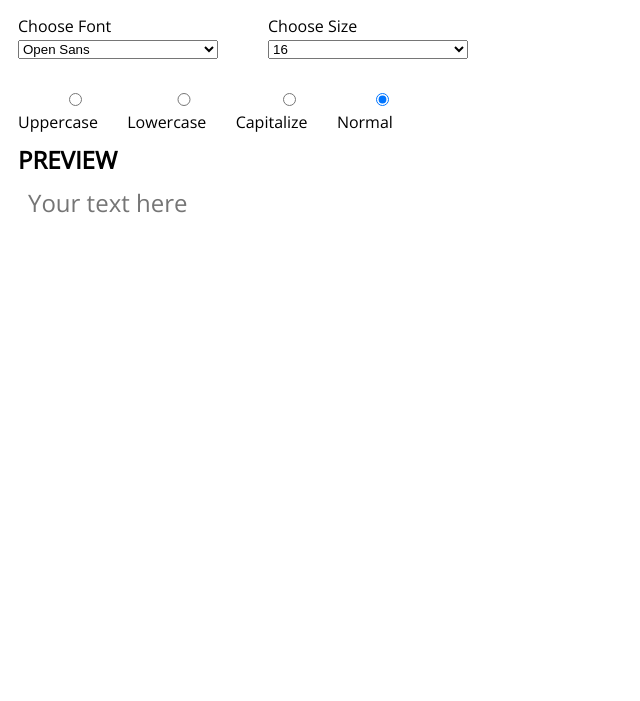
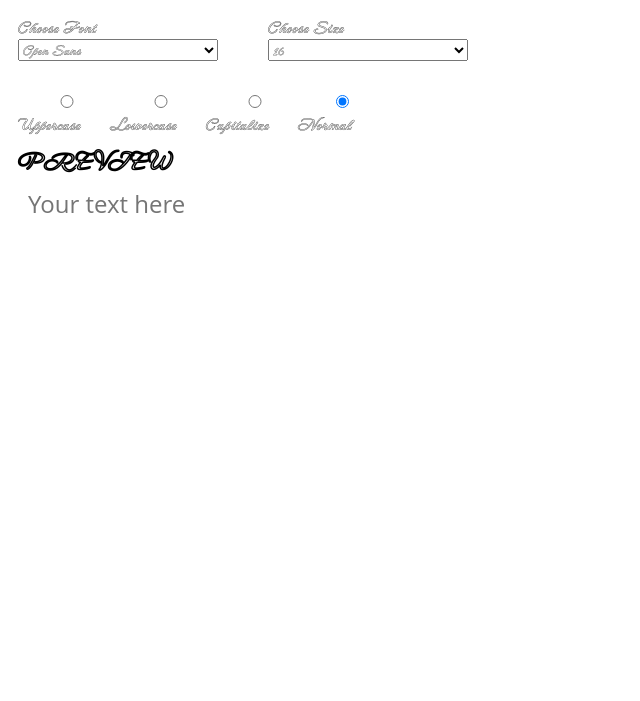
Before and after one commit to kwonsean/Code_lab, a plain HTML site: page 폰트 미리보기 예제/index.html in a window 1280 px wide. Shown: the part 99-800 px from the top of the page, without its empty margins (0-640 px from the left). Drawn offline with nearby package versions, Linux system fonts and the light colour scheme; a web font is replaced by a local one.

Commit message:
feat: Add test case
- link, @import, local 폰트 가져오기 테스트

```diff
--- a/폰트 미리보기 예제/main.css
+++ b/폰트 미리보기 예제/main.css
@@ -1,4 +1,28 @@
-@import url('https://fonts.googleapis.com/css?family=Open+Sans|Oswald|Anton|Kaushan+Script|Rochester|Sacramento|Ole|Hi+Melody');
+/* @import url('https://fonts.googleapis.com/css?family=Open+Sans|Oswald|Anton|Kaushan+Script|Rochester|Sacramento|Ole|Hi+Melody=fallback|Gothic+A1:wght@400;600;900'); */
+/* @import url('https://fonts.googleapis.com/css2?family=Neonderthaw&display=swap'); */
+
+/* neonderthaw-regular - latin */
+@font-face {
+  font-family: 'Neonderthaw';
+  font-style: normal;
+  font-weight: 400;
+  src: url('./fonts/neonderthaw-v1-latin-regular.eot'); /* IE9 Compat Modes */
+  src: local(''),
+    url('./fonts/neonderthaw-v1-latin-regular.eot?#iefix')
+      format('embedded-opentype'),
+    /* IE6-IE8 */ url('./fonts/neonderthaw-v1-latin-regular.woff2')
+      format('woff2'),
+    /* Super Modern Browsers */ url('./fonts/neonderthaw-v1-latin-regular.woff')
+      format('woff'),
+    /* Modern Browsers */ url('./fonts/neonderthaw-v1-latin-regular.ttf')
+      format('truetype'),
+    /* Safari, Android, iOS */
+      url('./fonts/neonderthaw-v1-latin-regular.svg#Neonderthaw') format('svg'); /* Legacy iOS */
+}
+
+* {
+  font-family: 'Neonderthaw';
+}
 
 .openSans {
   font-family: 'Open Sans', sans-serif;
```
Also changed, not shown: 폰트 미리보기 예제/index.html (+6 -0 lines).
